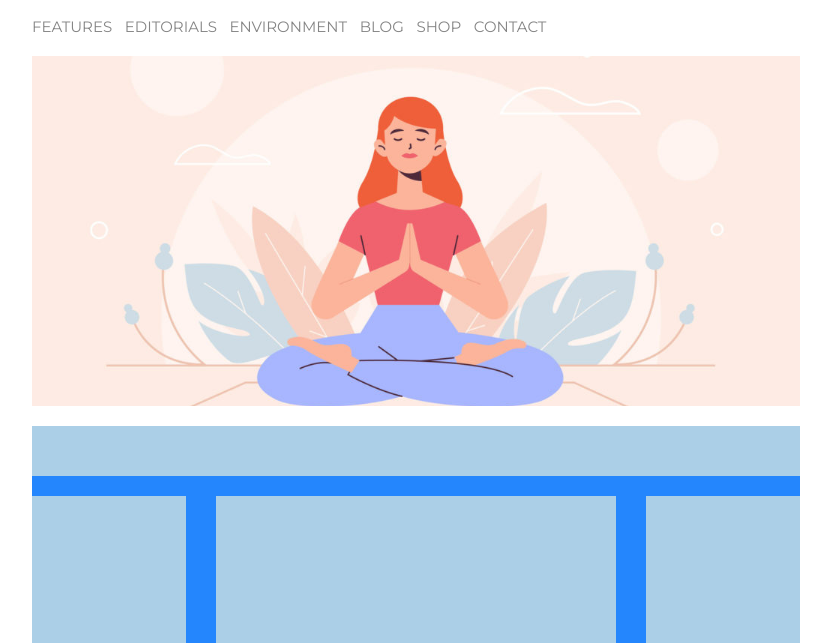
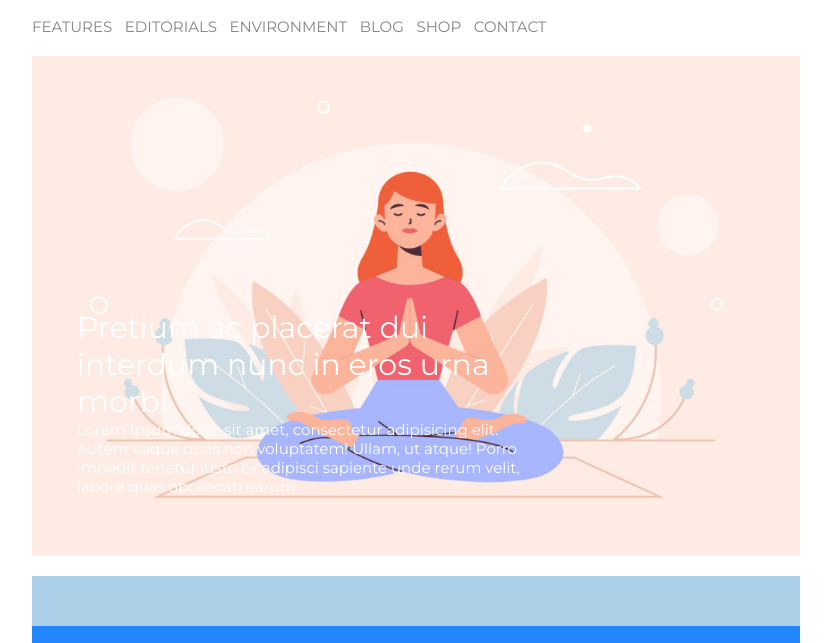
Before and after one commit to matte887/htmlcss-wp, a plain HTML site: page index.html in a window 1280 px wide. Shown: the part 133-776 px from the top of the page, without its empty margins (224-1055 px from the left). Drawn offline with Linux system fonts and the light colour scheme.

Commit message:
Added jumbotron text

```diff
--- a/css/style.css
+++ b/css/style.css
@@ -22,8 +22,10 @@ html {
 }
 
 /* font */
+.font-size {
+    font-size: 1.5em;
+}
 .heart {
-    font-size: 1.5em;
     color: red;
     vertical-align: center;
 }
@@ -62,10 +64,24 @@ nav li a {
 /* jumbotron */
 
 .jumbotron {
-    height: 350px;
+    height: 500px;
     background-image: url(../img/banner.jpg);
     background-size: cover;
     background-position: center;
+    color: white;
+    position: relative;
+}
+
+.jumbotron-text {
+    width: 60%;
+    position: absolute;
+    bottom: 4em;
+    left: 3em;
+}
+
+.jumbotron h2 {
+    font-size: 2em;
+    font-weight: 400;
 }
 
 .main-container {
--- a/index.html
+++ b/index.html
@@ -26,7 +26,12 @@
                 <li><a href="">Contact</a></li>
             </ul>
         </nav>
-        <div class="jumbotron margin-b"></div> <!--se si ripete in tutte le pagine, è nel footer, altrimenti può andare nel main o tra header e main -->
+        <div class="jumbotron margin-b">
+            <div class="jumbotron-text font-size">
+                <h2>Pretium ac placerat dui interdum nunc in eros urna morbi</h2>
+                <p>Lorem ipsum dolor sit amet, consectetur adipisicing elit. Autem eaque quas non voluptatem! Ullam, ut atque! Porro impedit tenetur iusto ex adipisci sapiente unde rerum velit, labore quas obcaecati earum.</p>
+            </div>
+        </div>
         <!-- /header -->
 
         <!-- main -->
```
